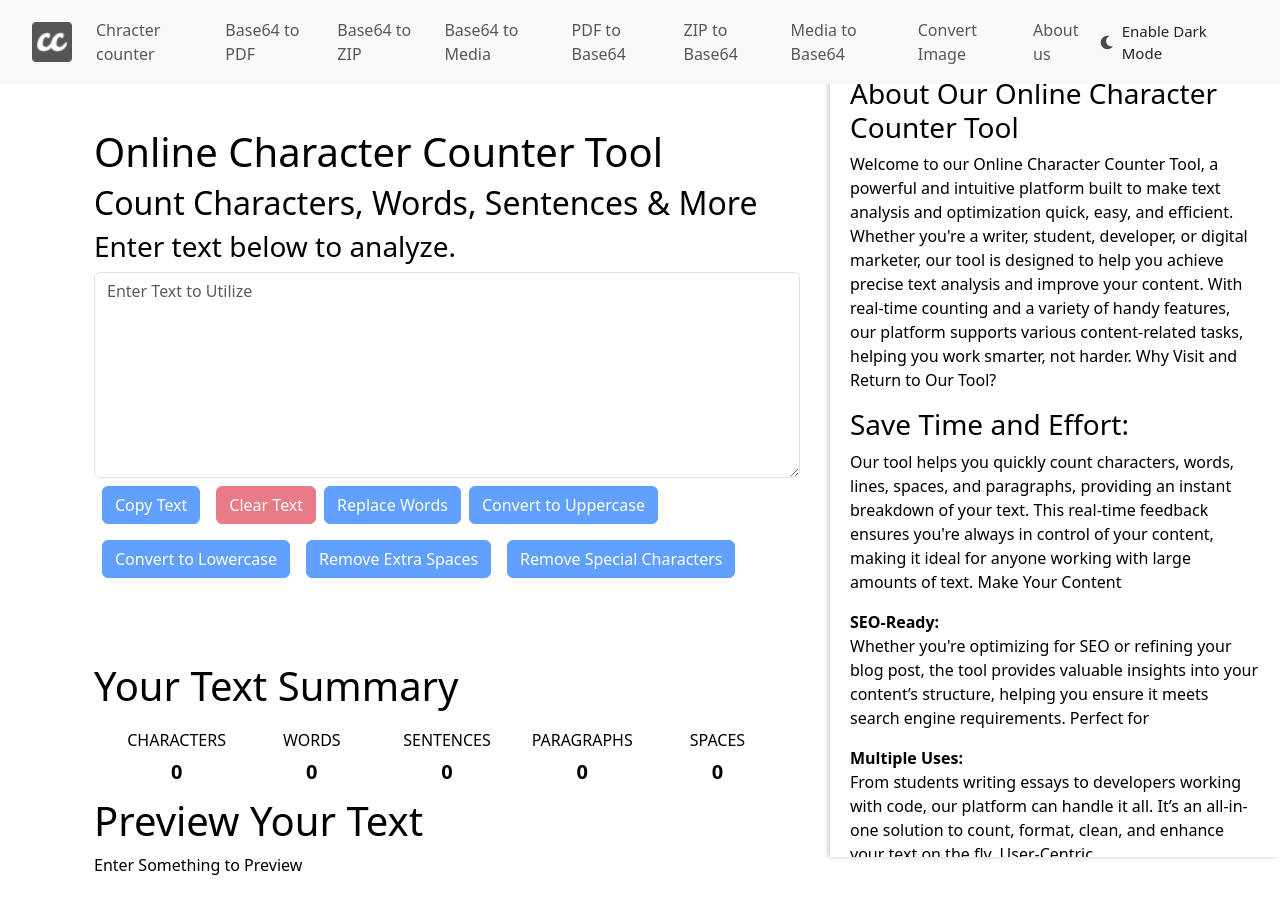
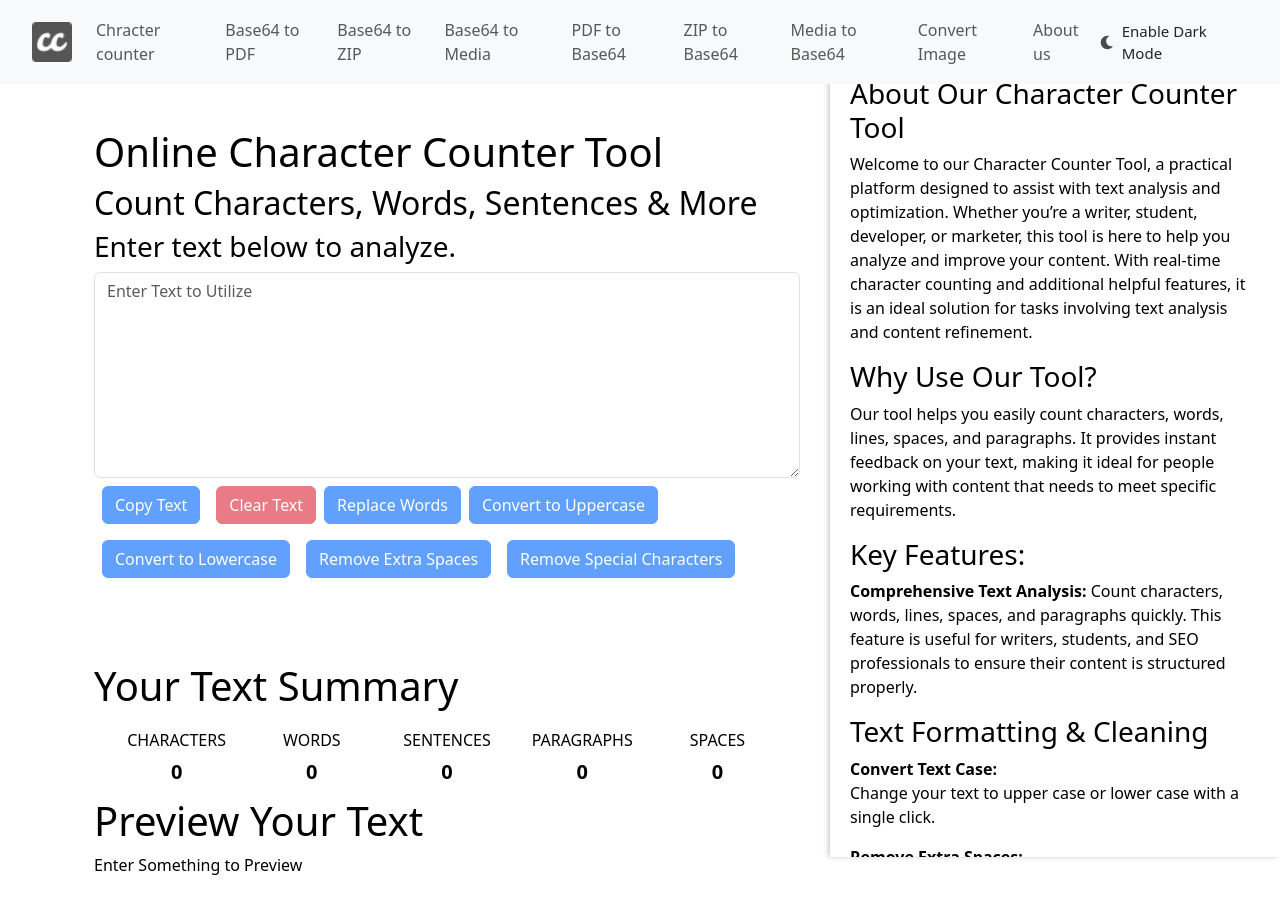
Before and after one commit to M-Farhan-Shaukat/react_learn, a React (Create React App) app: page /character-counter in a window 1280 px wide. Shown: the top 914 px of the page. Built offline with nearby package versions, Linux system fonts and the light colour scheme.

Commit message:
about updated

```diff
--- a/src/components/textUtils/About.js
+++ b/src/components/textUtils/About.js
@@ -9,98 +9,49 @@ function About(props) {
         color: props.mode === "light" ? "black" : "white",
       }}
     >
-      <h3>About Our Online Character Counter Tool</h3>
+      <h3>About Our Character Counter Tool</h3>
       <p>
-        Welcome to our Online Character Counter Tool, a powerful and intuitive
-        platform built to make text analysis and optimization quick, easy, and
-        efficient. Whether you're a writer, student, developer, or digital
-        marketer, our tool is designed to help you achieve precise text analysis
-        and improve your content. With real-time counting and a variety of handy
-        features, our platform supports various content-related tasks, helping
-        you work smarter, not harder. Why Visit and Return to Our Tool?
+        Welcome to our Character Counter Tool, a practical platform designed to assist with text analysis and optimization. Whether you’re a writer, student, developer, or marketer, this tool is here to help you analyze and improve your content. With real-time character counting and additional helpful features, it is an ideal solution for tasks involving text analysis and content refinement.
       </p>
-      <h3> Save Time and Effort:</h3>
+      <h3>Why Use Our Tool?</h3>
       <p>
-        Our tool helps you quickly count characters, words, lines, spaces, and
-        paragraphs, providing an instant breakdown of your text. This real-time
-        feedback ensures you're always in control of your content, making it
-        ideal for anyone working with large amounts of text. Make Your Content
-      </p>
-      <strong>SEO-Ready:</strong>
-      <p>
-        Whether you're optimizing for SEO or refining your blog post, the tool
-        provides valuable insights into your content’s structure, helping you
-        ensure it meets search engine requirements. Perfect for
-      </p>
-      <strong> Multiple Uses: </strong>
-      <p>
-        From students writing essays to developers working with code, our
-        platform can handle it all. It’s an all-in-one solution to count,
-        format, clean, and enhance your text on the fly. User-Centric
-      </p>
-      <strong>Experience: </strong>
-      <p>
-        Designed with simplicity in mind, our tool is easy to use on any
-        device—desktop, tablet, or smartphone—ensuring you can access it
-        anytime, anywhere.
+        Our tool helps you easily count characters, words, lines, spaces, and paragraphs. It provides instant feedback on your text, making it ideal for people working with content that needs to meet specific requirements.
       </p>
       <h3>Key Features:</h3>
       <p>
-        {" "}
-        Comprehensive Text Analysis Count characters, words, lines, spaces, and
-        paragraphs instantly. This is perfect for writers, students, and SEO
-        professionals needing to meet word or character limits, or simply
-        organizing their text.
+        <strong>Comprehensive Text Analysis:</strong> Count characters, words, lines, spaces, and paragraphs quickly. This feature is useful for writers, students, and SEO professionals to ensure their content is structured properly.
       </p>
-      <h3>Effortless Text Formatting & Cleaning</h3>
-      <strong> Convert Text Case:</strong>
-      <p>Change your text to upper case or lower case with one click.</p>
-      <strong> Remove Extra Spaces: </strong>
-      <p>Clean up messy text by eliminating unnecessary spaces.</p>
+      <h3>Text Formatting & Cleaning</h3>
+      <strong>Convert Text Case:</strong>
+      <p>Change your text to upper case or lower case with a single click.</p>
+      <strong>Remove Extra Spaces:</strong>
+      <p>Eliminate unnecessary spaces to tidy up your text.</p>
       <strong>Remove Special Characters:</strong>
-      <p>Easily get rid of unwanted characters to clean up your content.</p>
+      <p>Get rid of unwanted characters to clean up your content.</p>
       <strong>Replace Words or Lines:</strong>
+      <p>Find and replace specific words or lines to refine your text.</p>
+      <h3>Easy Copy and Clear Functions</h3>
+      <strong>Copy to Clipboard:</strong>
       <p>
-        Quickly find and replace specific words or lines to refine your text.
-      </p>
-      <h3>Easy Copy and Clear Functions</h3> <strong>Copy to Clipboard:</strong>{" "}
-      <p>
-        Instantly copy your formatted or analyzed text to your clipboard for
-        easy pasting elsewhere.
+        Easily copy your formatted or analyzed text to your clipboard for quick pasting elsewhere.
       </p>
       <strong>Clear All Text:</strong>
-      <p>Start fresh in a single click—clear all the text with no hassle.</p>
+      <p>Clear all text with one click to start over with ease.</p>
       <h3>SEO Optimization</h3>
       <p>
-        {" "}
-        Optimize your text for better search engine performance by tracking and
-        analyzing keyword density, word count, and readability. Perfect for
-        digital marketers and content creators.
+        Our tool can help you optimize text for better search engine performance by tracking keyword density, word count, and readability.
       </p>
       <h3>How to Use:</h3>
       <p>
-        Using the tool is incredibly simple: Just type or paste your text into
-        the input area, and watch as the character counter updates in real-time.
-        You’ll see detailed breakdowns of word count, sentence count, paragraph
-        count, and more. Plus, with the custom options available, you can adjust
-        settings to tailor the tool to your needs, including keyword density
-        analysis. Access Anytime, Anywhere Our tool is fully mobile-responsive,
-        meaning it works seamlessly across devices, whether you're on your
-        phone, tablet, or computer. No matter where you are, you can rely on us
-        to help you keep your content in check.
+        Using the tool is simple: Just type or paste your text into the input area and watch as the character counter updates in real-time. The tool will break down your content into word count, sentence count, and more.
       </p>
       <h3>Why Return?</h3>
       <p>
-        We’re constantly improving our tool to bring you more features, better
-        performance, and the most user-friendly experience. Whether you're using
-        it for a school project, a marketing campaign, or a personal writing
-        project, there’s always a reason to come back—get more done, faster!
+        We are continuously improving our tool to enhance its functionality and make it even more user-friendly. Whether for school projects, marketing campaigns, or personal writing, our tool can help you work more efficiently.
       </p>
       <h3>Which Devices Does the Counter Work On?</h3>
       <p>
-        Character Count Online works on absolutely any device. Whether you have
-        a mobile phone, computer, console, or tablet, the counter will work
-        perfectly!
+        Our tool works seamlessly across all devices—whether you're using a phone, tablet, or computer.
       </p>
     </div>
   );
```
